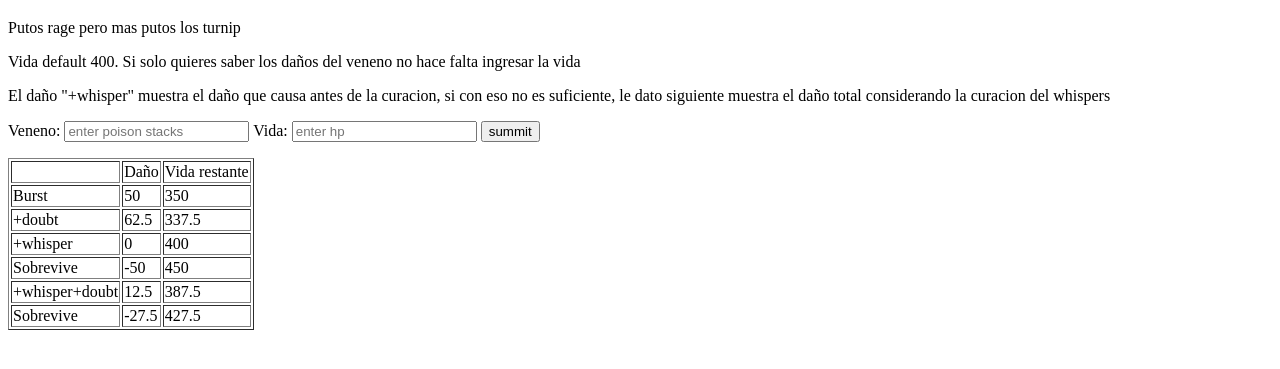
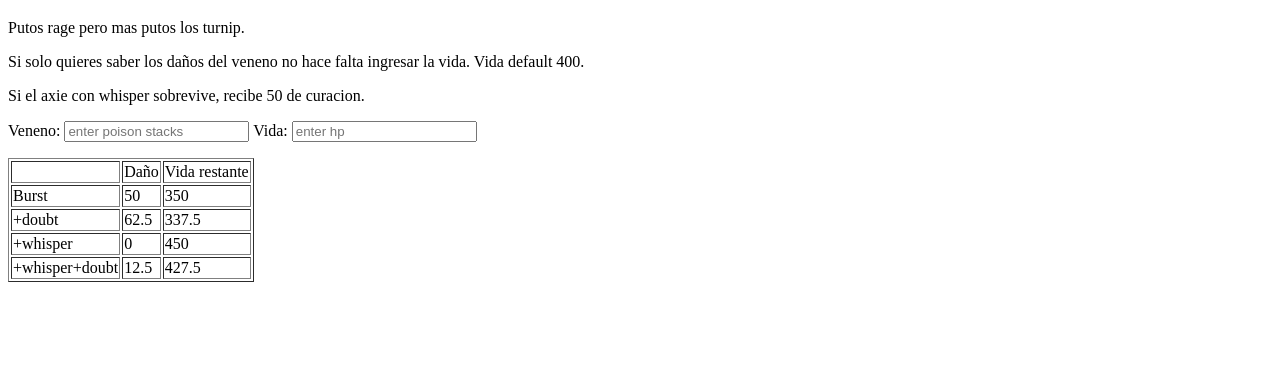
Before and after one commit to Baterlo/calculadora, a plain HTML site: page index.html in a window 1280 px wide. Shown: the part 61-430 px from the top of the page. Drawn offline with Linux system fonts and the light colour scheme.

Commit message:
enter y vida restante no menor que 0

```diff
--- a/index.html
+++ b/index.html
@@ -7,16 +7,14 @@
 <body>
 
   <h1>Calculadora de venom burst</h1>
-  <p>Putos rage pero mas putos los turnip</p>
-  <p>Vida default 400. Si solo quieres saber los daños del veneno no hace falta ingresar la vida</p>
-  <p>El daño "+whisper" muestra el daño que causa antes de la curacion,
-si con eso no es suficiente, le dato siguiente muestra el daño total considerando la curacion del whispers</p>
+  <p>Putos rage pero mas putos los turnip.</p>
+  <p> Si solo quieres saber los daños del veneno no hace falta ingresar la vida. Vida default 400.</p>
+  <p>Si el axie con whisper sobrevive, recibe 50 de curacion.</p>
 
   <label for="veneno">Veneno:</label>
   <input type="text" id="veneno" placeholder="enter poison stacks" maxlength="2">
   <label for="vida">Vida:</label>
   <input type="text" id="vida" placeholder="enter hp" maxlength="3">
-  <input type="button" id="btn1" value="summit">
   <p></p>
 
   <table border="1">
@@ -41,19 +39,9 @@ si con eso no es suficiente, le dato siguiente muestra el daño total consideran
     	<td><div id="vida3"></div></td>
     </tr>
     <tr>
-    	<td>Sobrevive</td>
-        <td><div id="noWhisp"></div></td>
-    	<td><div id="vida4"></div></td>
-    </tr>
-    <tr>
     	<td>+whisper+doubt</td>
         <td><div id="doubtWhisp"></div></td>
     	<td><div id="vida5"></div></td>
-    </tr>
-    <tr>
-    	<td>Sobrevive</td>
-        <td><div id="noDWhisp"></div></td>
-    	<td><div id="vida6"></div></td>
     </tr>
 
   </table>
--- a/script.js
+++ b/script.js
@@ -15,17 +15,38 @@ function actualizar(){
     vida = test;
   }
   document.getElementById('daño').innerHTML = daño;
-  document.getElementById('vida1').innerHTML = vida-daño;
+  if ((temp=vida-daño)<0){
+    temp=0;
+  }
+  document.getElementById('vida1').innerHTML = temp;
   document.getElementById('doubt').innerHTML = daño*1.25;
-  document.getElementById('vida2').innerHTML = vida-daño*1.25;
+  if ((temp=vida-daño*1.25)<0){
+    temp=0;
+  }
+  document.getElementById('vida2').innerHTML = temp;
   document.getElementById('whisp').innerHTML = daño -50;
-  document.getElementById('vida3').innerHTML = vida-(daño -50);
-  document.getElementById('noWhisp').innerHTML = daño - 100;
-  document.getElementById('vida4').innerHTML = vida-(daño - 100);
+  if (vida<=(daño -50)) {
+    test = 0;
+  }else{
+    test = (vida - (daño - 100));
+  }
+  document.getElementById('vida3').innerHTML = test;
   document.getElementById('doubtWhisp').innerHTML = daño*1.25 -50;
-  document.getElementById('vida5').innerHTML = vida-(daño*1.25 -50);
-  document.getElementById('noDWhisp').innerHTML = daño*1.25 -90;
-  document.getElementById('vida6').innerHTML = vida-(daño*1.25 -90);
+  if (vida<=(daño*1.25 -50)) {
+    test = 0;
+  }else{
+    test = (vida - (daño*1.25 - 90));
+  }
+  document.getElementById('vida5').innerHTML = test;
 }
 
-document.getElementById('btn1').addEventListener('click',actualizar);
+document.getElementById('veneno').addEventListener('keyup', (e) =>{
+  if (e.keyCode === 13){
+    actualizar();
+  }
+});
+document.getElementById('vida').addEventListener('keyup', (e) =>{
+  if (e.keyCode === 13){
+    actualizar();
+  }
+});
```
